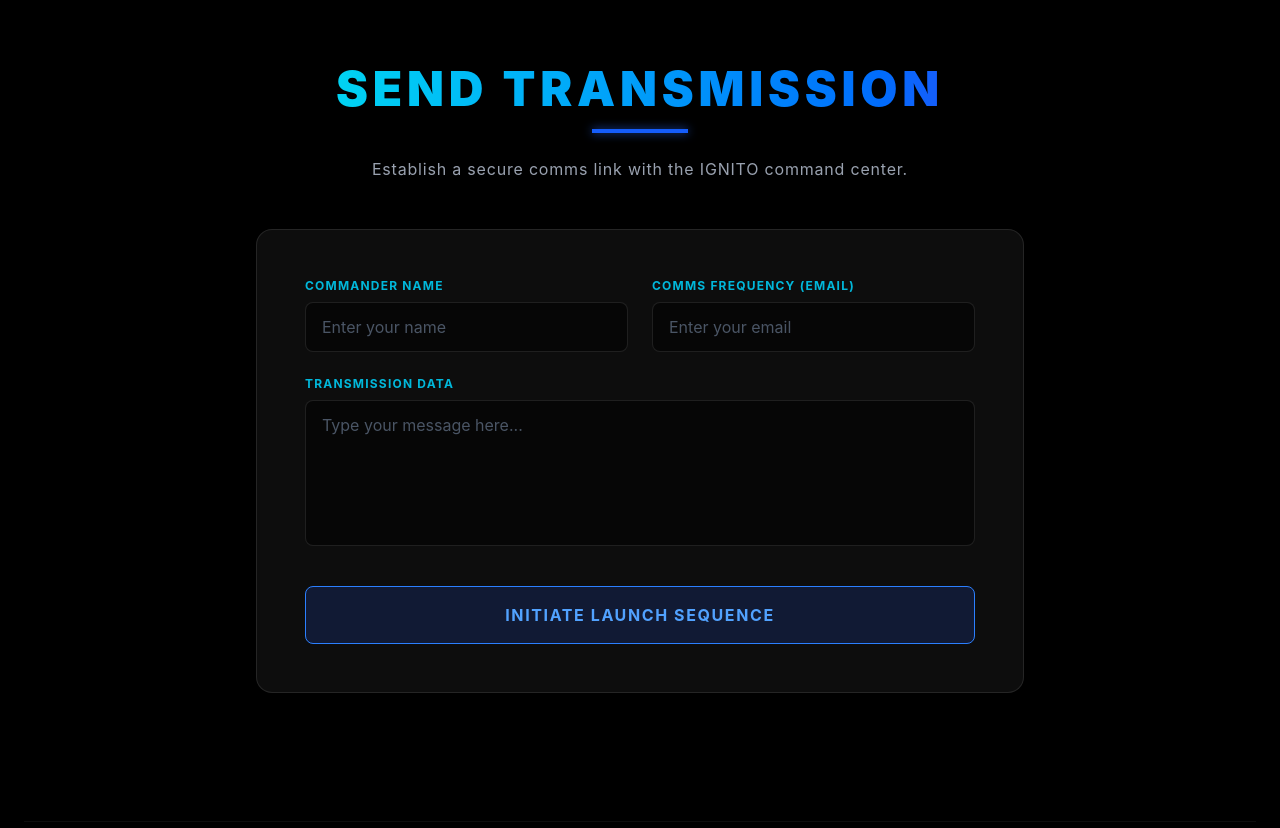
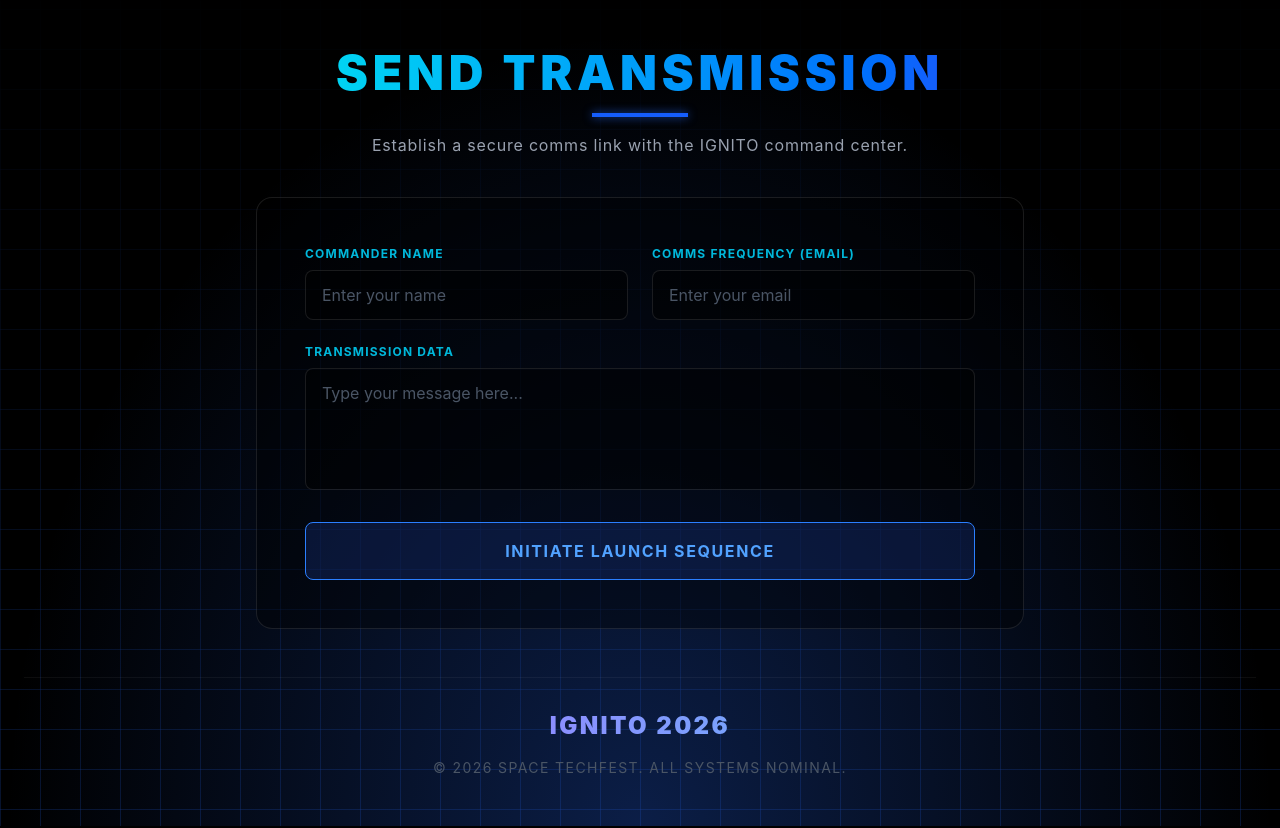
Before and after one commit to Karthik190-coder/Ignito, a React (Vite) app: page / in a window 1280 px wide. Shown: the part 2540-3368 px from the top of the page. Built offline with nearby package versions, Linux system fonts and the light colour scheme.

Commit message:
More additions towards MVP

```diff
--- a/src/components/Contact.jsx
+++ b/src/components/Contact.jsx
@@ -1,20 +1,42 @@
 import React from 'react';
-import Reveal from './Reveal'; // <-- 1. Import the cinematic scroll engine
+import Reveal from './Reveal';
 
 export default function Contact() {
   return (
-    // Removed bg-black here so it blends perfectly with your global SpaceBackground
-    <section id="contact" className="w-full py-24 px-6 relative z-10 border-t border-white/5 flex flex-col items-center">
-      <div className="max-w-3xl w-full">
+    // Reduced padding from py-24 to py-12 to pull the section higher up
+    <section id="contact" className="w-full py-12 px-6 relative z-10 border-t border-white/5 flex flex-col items-center bg-transparent overflow-hidden">
+
+      {/* --- THE POWERED-UP SATELLITE COMMAND DECK OVERLAY --- */}
+      <div className="absolute inset-0 z-0 pointer-events-none">
+        {/* 1. Atmospheric Planetary Horizon Glow (Dialed up intensity from 0.12 to 0.3) */}
+        <div className="absolute bottom-0 left-0 w-full h-[800px] bg-[radial-gradient(ellipse_at_bottom,_rgba(37,99,235,0.3)_0%,_transparent_70%)]"></div>
+
+        {/* 2. Holographic Radar Grid (Increased base opacity to 50%) */}
+        <div
+          className="absolute inset-0 opacity-50"
+          style={{
+            backgroundImage: `
+              linear-gradient(rgba(37, 99, 235, 0.4) 1px, transparent 1px),
+              linear-gradient(90deg, rgba(37, 99, 235, 0.4) 1px, transparent 1px)
+            `,
+            backgroundSize: '40px 40px',
+            maskImage: 'linear-gradient(to top, rgba(0,0,0,1) 0%, transparent 100%)',
+            WebkitMaskImage: 'linear-gradient(to top, rgba(0,0,0,1) 0%, transparent 100%)'
+          }}
+        />
+      </div>
+
+      {/* --- MAIN CONTENT --- */}
+      <div className="max-w-3xl w-full relative z-10 mt-8">
 
         {/* Header */}
         <Reveal>
-          <div className="mb-12 text-center flex flex-col items-center">
+          <div className="mb-10 text-center flex flex-col items-center">
             <h2 className="text-4xl md:text-5xl font-black text-transparent bg-clip-text bg-gradient-to-r from-cyan-400 to-blue-600 tracking-widest uppercase">
               Send Transmission
             </h2>
             <div className="h-1 w-24 bg-blue-600 mt-4 shadow-[0_0_10px_rgba(37,99,235,0.8)]"></div>
-            <p className="mt-6 text-gray-400 tracking-wider">
+            <p className="mt-4 text-gray-400 tracking-wider">
               Establish a secure comms link with the IGNITO command center.
             </p>
           </div>
@@ -23,11 +45,9 @@ export default function Contact() {
         {/* The Glassmorphism Form */}
         <Reveal delay={150}>
           <form
-            // Added a subtle hover glow to the form container so it feels alive
-            className="bg-white/5 border border-white/10 rounded-2xl p-8 md:p-12 backdrop-blur-md flex flex-col gap-6 relative group transition-all duration-500 hover:border-blue-500/30 hover:shadow-[0_0_40px_rgba(37,99,235,0.1)]"
+            className="bg-black/40 border border-white/10 rounded-2xl p-8 md:p-12 backdrop-blur-xl flex flex-col gap-6 relative group transition-all duration-500 hover:border-blue-500/30 hover:shadow-[0_0_40px_rgba(37,99,235,0.15)]"
             onSubmit={(e) => e.preventDefault()}
           >
-            {/* Name & ID Row */}
             <div className="grid grid-cols-1 md:grid-cols-2 gap-6">
               <div className="flex flex-col gap-2">
                 <label className="text-xs font-bold tracking-widest text-cyan-500 uppercase">Commander Name</label>
@@ -47,18 +67,16 @@ export default function Contact() {
               </div>
             </div>
 
-            {/* Message Area */}
             <div className="flex flex-col gap-2">
               <label className="text-xs font-bold tracking-widest text-cyan-500 uppercase">Transmission Data</label>
               <textarea
-                rows="5"
+                rows="4"
                 placeholder="Type your message here..."
                 className="bg-black/50 border border-white/10 rounded-lg px-4 py-3 text-white placeholder-gray-600 focus:outline-none focus:border-cyan-400 focus:ring-1 focus:ring-cyan-400 transition-all duration-300 resize-none cursor-none"
               ></textarea>
             </div>
 
-            {/* Submit Button */}
-            <button className="mt-4 px-8 py-4 rounded-lg bg-blue-900/30 border border-blue-500 text-blue-400 font-bold tracking-widest uppercase transition-all duration-500 hover:bg-yellow-500/10 hover:border-yellow-400 hover:text-yellow-400 hover:shadow-[0_0_30px_rgba(255,215,0,0.4)] hover:-translate-y-1 cursor-none">
+            <button className="mt-2 px-8 py-4 rounded-lg bg-blue-900/30 border border-blue-500 text-blue-400 font-bold tracking-widest uppercase transition-all duration-500 hover:bg-yellow-500/10 hover:border-yellow-400 hover:text-yellow-400 hover:shadow-[0_0_30px_rgba(255,215,0,0.4)] hover:-translate-y-1 cursor-none">
               Initiate Launch Sequence
             </button>
           </form>
@@ -66,9 +84,9 @@ export default function Contact() {
 
       </div>
 
-      {/* Footer Element */}
+      {/* Footer Element (Reduced gap from mt-32 to mt-12) */}
       <Reveal delay={300}>
-        <footer className="mt-32 text-center border-t border-white/5 w-full pt-8">
+        <footer className="mt-12 text-center border-t border-white/5 w-full pt-8 relative z-10">
           <h2 className="text-2xl font-black text-transparent bg-clip-text bg-gradient-to-r from-purple-500 to-cyan-400 tracking-widest uppercase mb-4">
             IGNITO 2026
           </h2>
```
